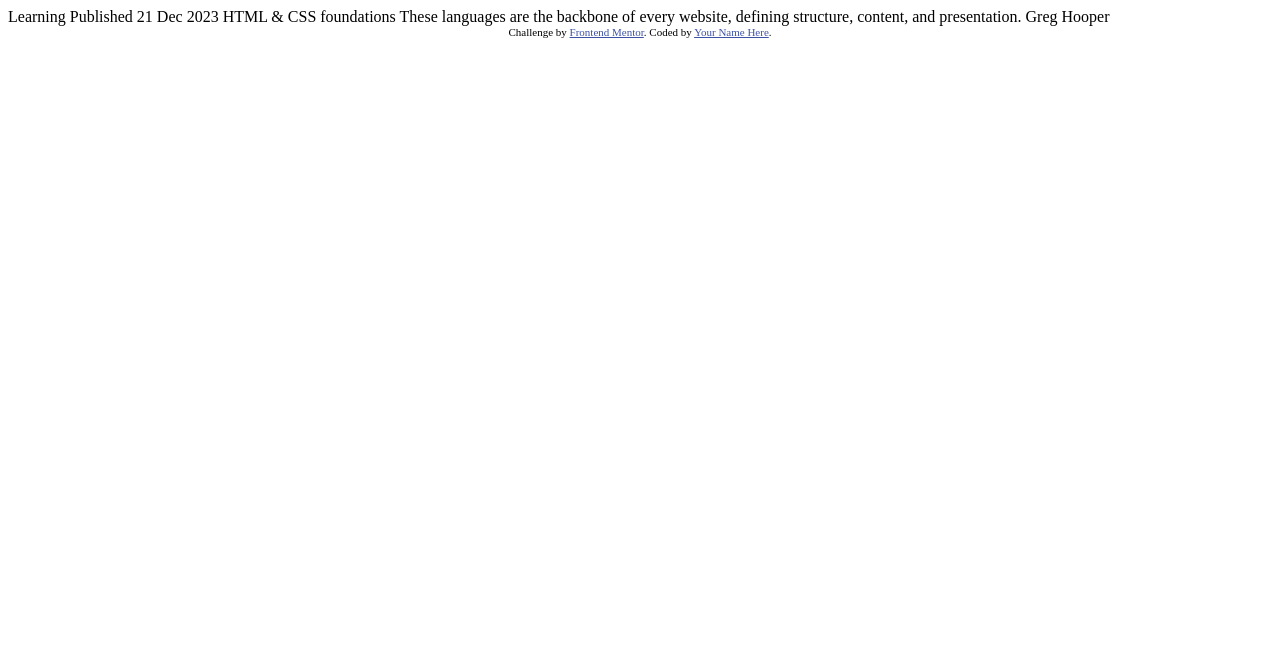
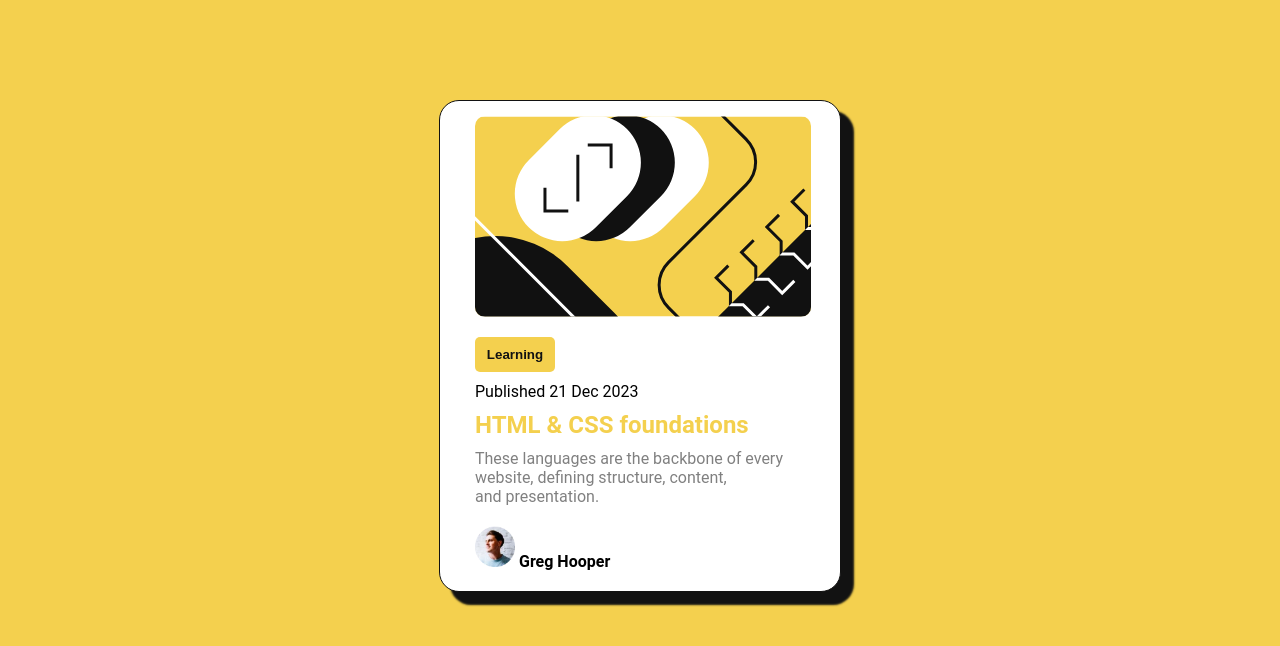
Before and after one commit to MikeZuck1/Blog-preview-card, a plain HTML site: page index.html in a window 1280 px wide. Drawn offline with Linux system fonts and the light colour scheme; a web font is replaced by a local one.

Commit message:
Project completed.

```diff
--- a/index.html
+++ b/index.html
@@ -1,34 +1,42 @@
 <!DOCTYPE html>
-<html lang="en">
+<html lang="fr">
 <head>
   <meta charset="UTF-8">
   <meta name="viewport" content="width=device-width, initial-scale=1.0"> <!-- displays site properly based on user's device -->
-
+  <link rel="stylesheet" href="style.css">
   <link rel="icon" type="image/png" sizes="32x32" href="./assets/images/favicon-32x32.png">
-
   <title>Frontend Mentor | Blog preview card</title>
-
-  <!-- Feel free to remove these styles or customise in your own stylesheet 👍 -->
-  <style>
-    .attribution { font-size: 11px; text-align: center; }
-    .attribution a { color: hsl(228, 45%, 44%); }
-  </style>
 </head>
 <body>
+  <!-- CONTAINER PRINCIPALE -->
+  <div class="container">
+    <div class="card-container">
 
-  Learning
+      <div class="my-container">
+        <div class="image-illustration">
+          <!-- ILLUSTRATION -->
+          <img src="./assets/images/illustration-article.svg" alt="illustration-article">
+        </div>
+      </div>
 
-  Published 21 Dec 2023
+      <!-- BOUTON LEARNING -->
+      <button>
+        <a href="https://www.frontendmentor.io/challenges">Learning</a>
+      </button>
 
-  HTML & CSS foundations
+      <p class="date">Published 21 Dec 2023</p>
 
-  These languages are the backbone of every website, defining structure, content, and presentation.
+      <h2>HTML & CSS foundations</h2>
 
-  Greg Hooper
-
-  <div class="attribution">
-    Challenge by <a href="https://www.frontendmentor.io?ref=challenge" target="_blank">Frontend Mentor</a>.
-    Coded by <a href="#">Your Name Here</a>.
+      <p class="paragraph">These languages are the backbone of every <br> website, defining structure, content, <br> and presentation.</p>
+      <!-- IMAGE PHOTO DE PROFIL -->
+      <div class="image-profil-container">
+        <div class="image-profil">
+          <img src="./assets/images/image-avatar.webp" alt="image-avatar" class="image-profil-avatar">
+          <div class="name-profil">Greg Hooper</div>
+        </div>
+      </div>
+    </div>
   </div>
 </body>
 </html>
--- /dev/null
+++ b/style.css
@@ -0,0 +1,97 @@
+@import url(https://fonts.google.com/specimen/Figtree);
+
+* {
+    margin: 0;
+    padding: 0;
+}
+
+body {
+    background-color: hsl(47, 88%, 63%);
+}
+
+.container {
+    display: flex;
+    justify-content: center;
+    align-items: center;
+    margin-top: 100px;
+}
+
+.card-container {
+    width: 400px;
+    height: 490px;
+    max-width: 400px;
+    border-radius: 20px;
+    border: 1px solid hsl(0, 0%, 7%);
+    background-color: hsl(0, 0%, 100%);
+    box-shadow: 12px 12px 2px 1px hsl(0, 0%, 7%);
+}
+
+.image-illustration img {
+    display: flex;
+    justify-content: center;
+    align-items: center;
+    margin-top: 15px;
+    border-radius: 10px;
+    position: relative;
+    left: 35px;
+}
+
+button  {
+    margin-top: 20px;
+    padding: 10px;
+    width: 20%;
+    color: hsl(0, 0%, 7%);
+    background-color: hsl(47, 88%, 63%);
+    border: none;
+    border-radius: 5px;
+    position: relative;
+    left: 35px;
+}
+
+button a {
+    color: hsl(0, 0%, 7%);
+    text-decoration: none;
+    font-weight: bold;
+}
+
+p {
+    margin-top: 10px;
+    font-family: "roboto", sans-serif;
+    font-size: 16px;
+    position: relative;
+    left: 35px;
+}
+
+.paragraph {
+    color: hsl(0, 0%, 50%);
+    position: relative;
+    left: 35px;
+}
+
+h2 {
+    margin-top: 10px;
+    font-family: "roboto", sans-serif;
+    color: hsl(47, 88%, 63%);
+    position: relative;
+    left: 35px;
+}
+
+.image-profil-avatar, .name-profil {
+    display: inline-block;
+    position: relative;
+    left: 35px;
+    font-family: "roboto", sans-serif;
+    font-weight: bold;
+    font-size: 16px;
+}
+
+.name-profil {
+    margin-top: 0px;
+}
+
+.image-profil-container img {
+    margin-top: 20px;
+    width: 40px;
+    position: relative;
+    left: 35px;
+}
```
